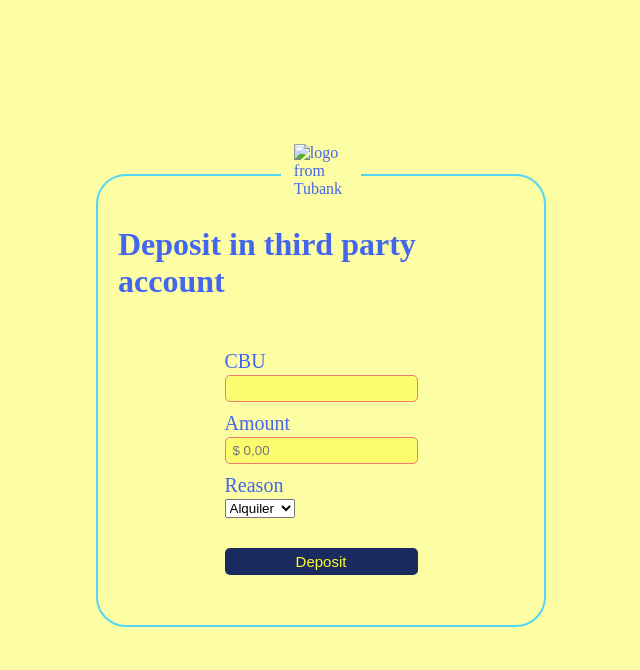
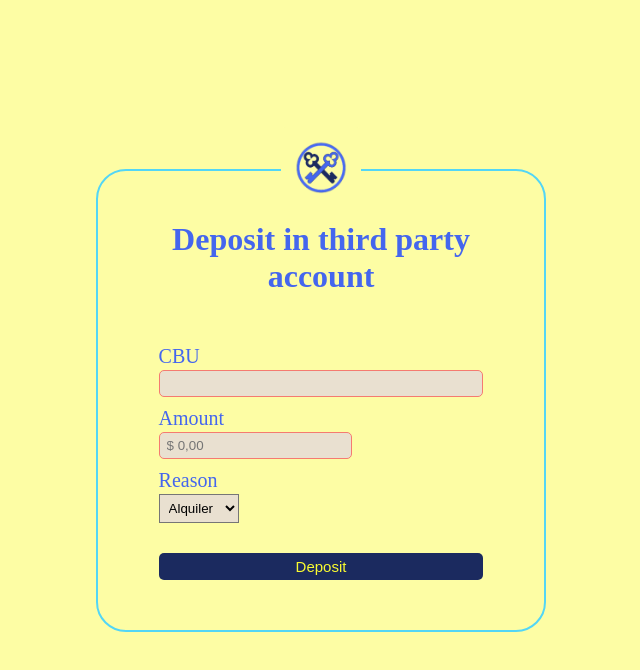
Before and after one commit to rdmadeira/nucbanking-tubank, a plain HTML site: page public/user/depositother.html in a window 1280 px wide. Shown: the whole page, without its empty margins (319-959 px from the left). Drawn offline with Linux system fonts and the light colour scheme.

Commit message:
More Styles

```diff
--- a/public/user/depositother.html
+++ b/public/user/depositother.html
@@ -19,7 +19,7 @@
             <form action="" method="post" class="register-form" id="depo-form">
                 <div id="register-form__inputs-ctn">
                     <div id="logo-ctn">
-                        <img src="" alt="logo from Tubank">
+                        <img src="../../assets/logo-solo.png" alt="logo-of-Tubank" srcset="" width="100%"/>
                     </div>
                     <div id="register-error"></div>
                     <div>
--- a/styles/user/deposits.css
+++ b/styles/user/deposits.css
@@ -1,6 +1,8 @@
 #register-error {
     height: 20px;
     width: 100%;
+    color: red;
+    font-weight: 700;
 }
 .success-alert {
     position: absolute;
--- a/styles/user/home.css
+++ b/styles/user/home.css
@@ -99,6 +99,9 @@ div#content {
     top: -44px;
     background: #fdfda4;
 }
+#content h1 {
+    text-align: center;
+}
 .results-div {
     display: flex;
     flex-direction: column;
@@ -108,11 +111,24 @@ div#content {
     font-size: 32px;
     text-align: center;
 }
+.register-form {
+    width: 80%;
+}
 #register-form__inputs-ctn {
     display: flex;
     flex-direction: column;
     row-gap: 10px;
 }
+.register-form input, select {
+    background-color: var(--bone) !important;
+}
+.register-form input[name="cbu"] {
+    width: 100%;
+}
+select#reason {
+    padding: 5px;
+}
+
 
 /* ******************* Animations ************************* */
 .slide-in-left {
```
Also changed, not shown: public/user/depositowner.html (+1 -1 lines).
